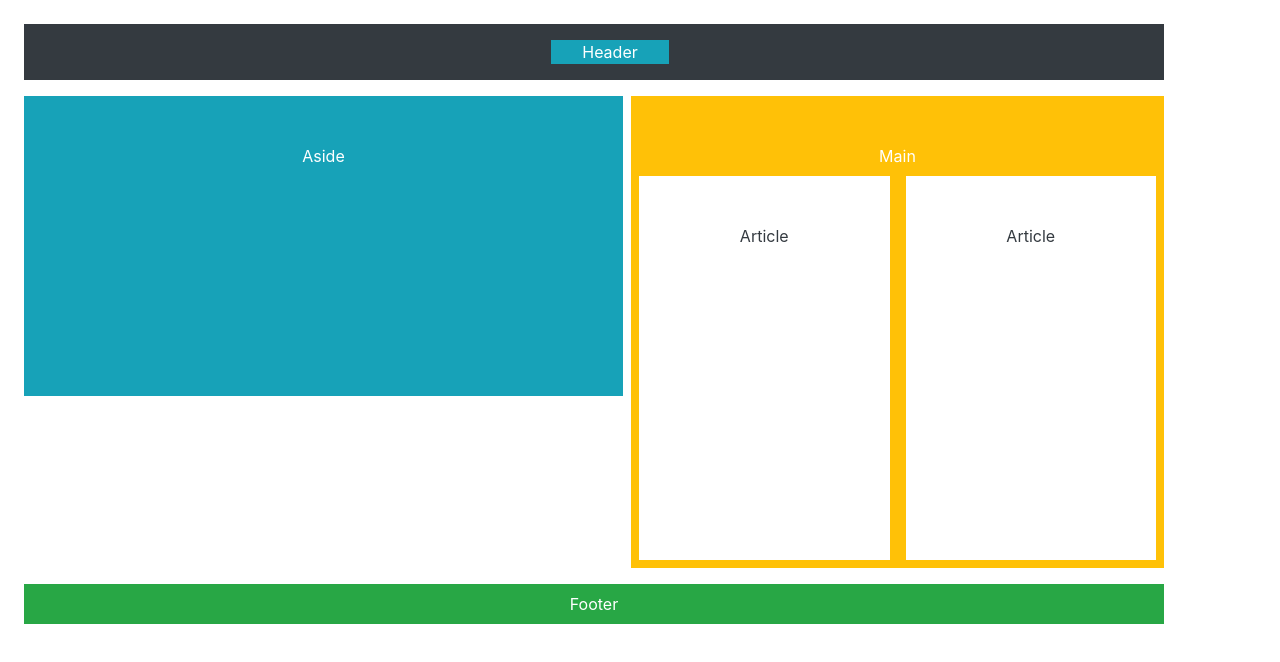
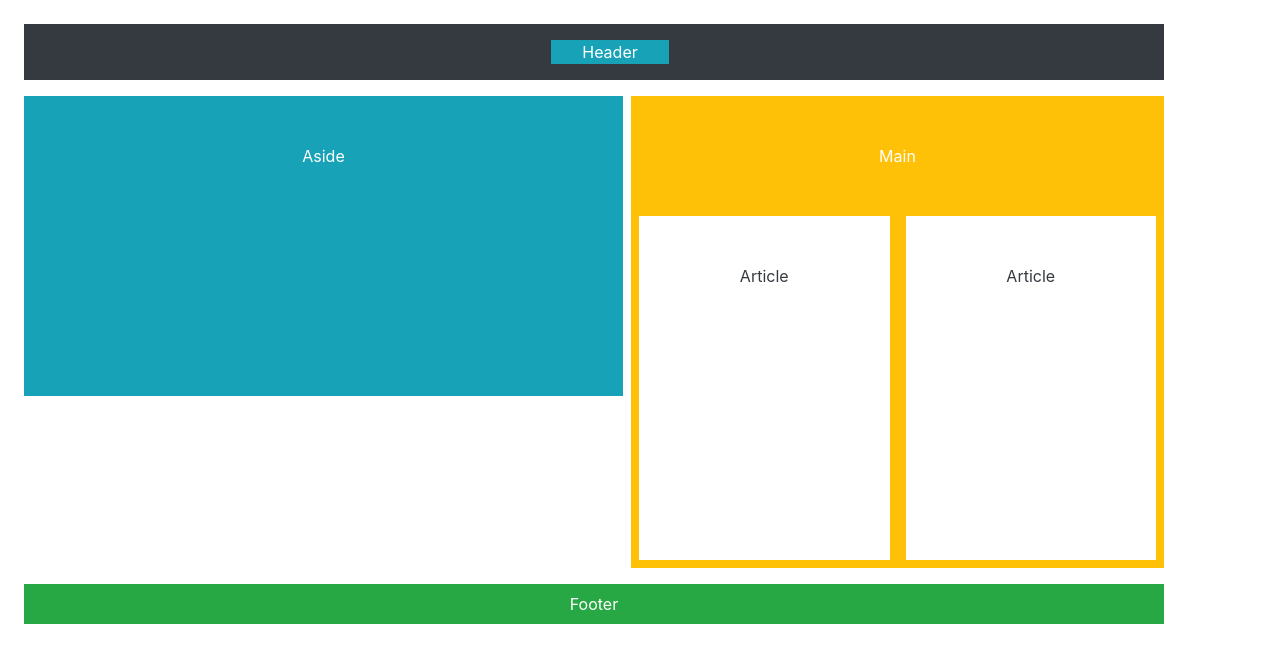
Before and after one commit to DustinSMac/Dojo-Assignment, a plain HTML site: page bootstrap/plotting-blocks.html in a window 1280 px wide. Drawn offline with nearby package versions, Linux system fonts and the light colour scheme.

Commit message:
testing github desktop, nothing fancy

```diff
--- a/bootstrap/plotting-blocks.html
+++ b/bootstrap/plotting-blocks.html
@@ -21,8 +21,8 @@
             <div class="col bg-info mr-2 p-5" style="height:300px;">Aside</div>
             <div class="col bg-warning pt-5">Main
                 <div class= "row text-dark" style="height:400px;">
-                    <div class="col bg-white m-2 p-5">Article</div>
-                    <div class="col bg-white m-2 p-5">Article</div>
+                    <div class="col bg-white  mt-5 m-2 p-5">Article</div>
+                    <div class="col bg-white mt-5 m-2 p-5">Article</div>
                 </div>
             </div>
         </div>
```
Also changed, not shown: portfolio/main.html (+1 -0 lines).
